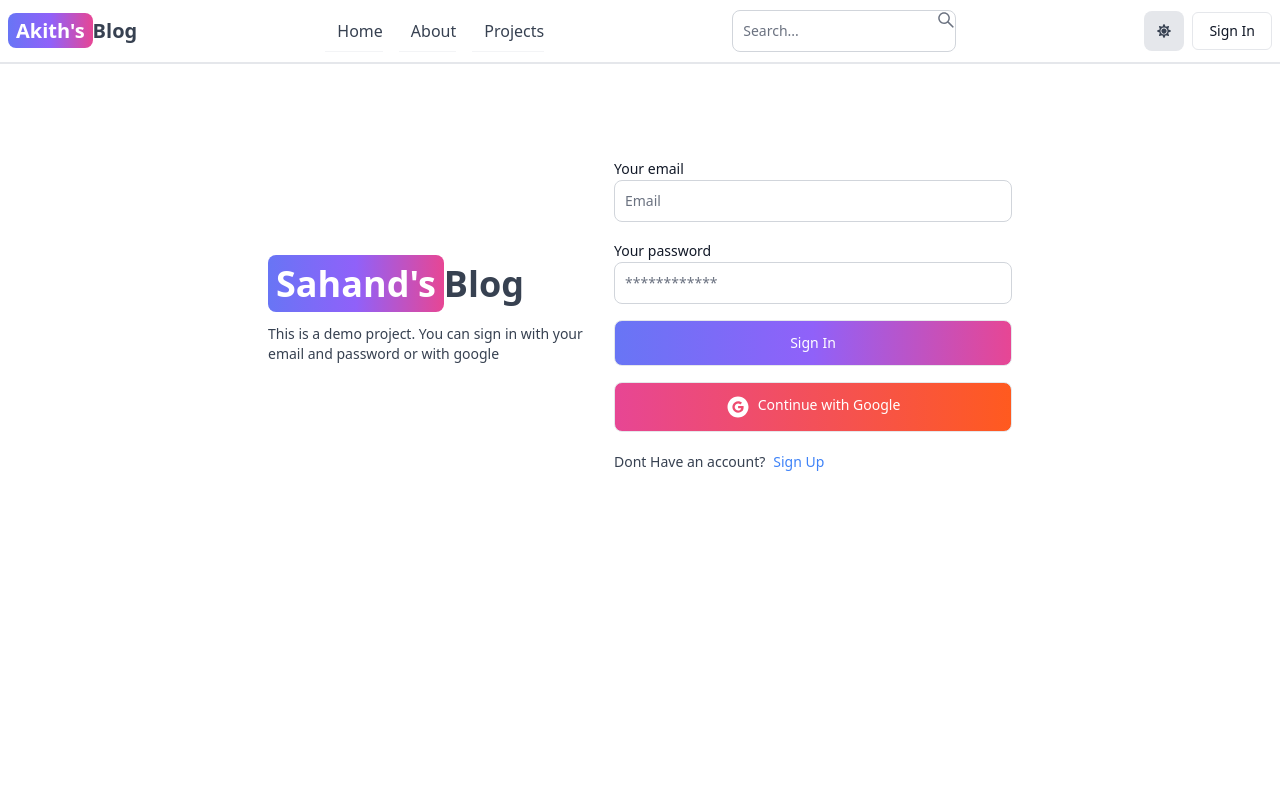
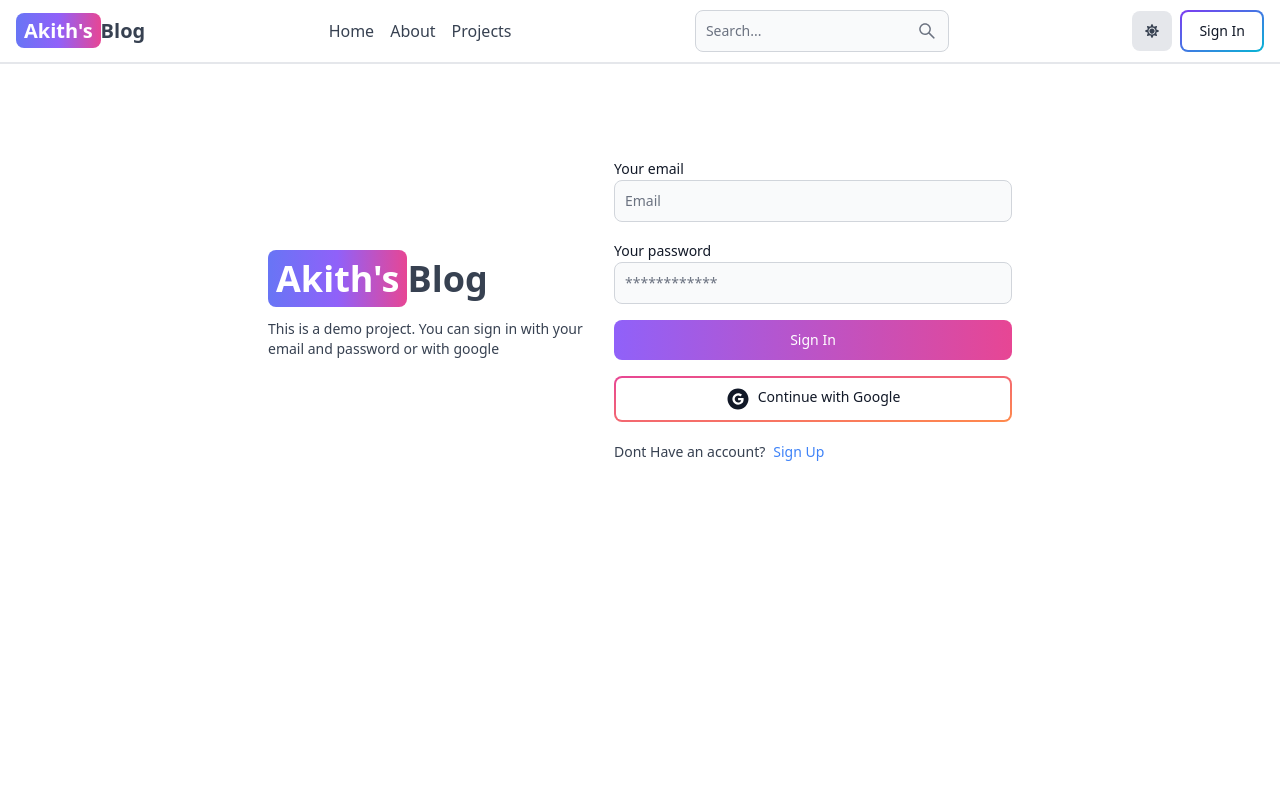
Before and after one commit to AkithJayalath/Mern-Blog, a React (Vite) app in the folder client/: page /sign-in in a window 1280 px wide. Shown: the top 800 px of the page. Built offline with nearby package versions, Linux system fonts and the light colour scheme; no server answers.

Commit message:
fixed flowbite error

```diff
--- a/client/src/component/DashProfile.jsx
+++ b/client/src/component/DashProfile.jsx
@@ -230,8 +230,8 @@ uploadTask.on(
         />
          <Button
           type='submit'
-          className='bg-gradient-to-r from-indigo-500
-            via-purple-500 to-pink-500 '
+          gradientDuoTone='purpleToBlue'
+          outline
           disabled={loading || imageFileUploading}
         >
           {loading ? 'Loading...' : 'Update'}
@@ -241,8 +241,8 @@ uploadTask.on(
             <Link to={'/create-post'}>
             <Button
               type='button'
-              className='w-full bg-gradient-to-r from-indigo-500
-            via-purple-500 to-pink-500 '
+              gradientDuoTone='purpleToPink'
+              className='w-full'
             >
               Create a post
             </Button>
@@ -257,8 +257,8 @@ uploadTask.on(
             <Link to={'/create-ad'}>
             <Button
               type='button'
-              className='w-full bg-gradient-to-r from-green-500
-             to-green-300 hover:bg-green-800'
+              gradientDuoTone='purpleToBlue'
+              className='w-full'
             >
               Create an ad
             </Button>
@@ -295,16 +295,16 @@ uploadTask.on(
       >
         <Modal.Header />
         <Modal.Body>
-              <div className="text-center">
+          <div className='text-center'>
             <HiOutlineExclamationCircle className='h-14 w-14 text-gray-400 dark:text-gray-200 mb-4 mx-auto' />
             <h3 className='mb-5 text-lg text-gray-500 dark:text-gray-400'>
               Are you sure you want to delete your account?
             </h3>
             <div className='flex justify-center gap-4'>
-                  <Button className='bg-red-500 py-1 px-3 ' onClick={handleDeleteUser}>
+              <Button color='failure' onClick={handleDeleteUser}>
                 Yes, I'm sure
               </Button>
-                  <Button color='gray' className='py-1 px-3 ' onClick={()=> setShowModal(false)}>
+              <Button color='gray' onClick={() => setShowModal(false)}>
                 No, cancel
               </Button>
             </div>
--- a/client/src/component/OAuth.jsx
+++ b/client/src/component/OAuth.jsx
@@ -35,10 +35,9 @@ export default function OAuth() {
         }
     }
   return (
-    <Button type="button" className="px-2 py-1 bg-gradient-to-r from-pink-500
-             to-orange-500 rounded-lg text-white" onClick={handleGoogleClick} >
-                <AiFillGoogleCircle  className='w-6 h-6 mr-2'/>
-                Continue with Google
-    </Button>
+    <Button type='button' gradientDuoTone='pinkToOrange' outline onClick={handleGoogleClick}>
+    <AiFillGoogleCircle className='w-6 h-6 mr-2'/>
+    Continue with Google
+</Button>
   )
 }
--- a/client/src/pages/CreateAd.jsx
+++ b/client/src/pages/CreateAd.jsx
@@ -92,8 +92,9 @@ export default function CreateAd() {
                 />
                 <Button
             type='button'
-                    className='hover:bg-gradient-to-r from-purple-500 to-blue-500 py-8 px-4 border-2 border-blue-500 text-black hover:text-white dark:text-white hover:border-transparent'
+            gradientDuoTone='purpleToBlue'
             size='sm'
+            outline
             onClick={handleUploadImage}
             disabled={imageUploadProgress}
           >
@@ -111,11 +112,7 @@ export default function CreateAd() {
                     }
                 </Button>
             </div>
-            {imageUploadError &&
-                <Alert className='bg-red-200 text-red-800'>
-                    {imageUploadError}
-                </Alert>
-            }
+            {imageUploadError && <Alert color='failure'>{imageUploadError}</Alert>}
 
             {formData.image && (
                 <img
@@ -125,11 +122,11 @@ export default function CreateAd() {
                 />
             )}
 
-            <Button type='submit'className='hover:bg-gradient-to-r from-purple-500 to-pink-500 bg-pink-500'>
+<Button type='submit' gradientDuoTone='purpleToPink'>
           Publish
         </Button>
         {publishError && (
-                <Alert className='bg-red-200 text-red-800 mt-5'>
+          <Alert className='mt-5' color='failure'>
             {publishError}
           </Alert>
            ) }
--- a/client/src/pages/CreatePost.jsx
+++ b/client/src/pages/CreatePost.jsx
@@ -109,8 +109,9 @@ export default function CreatePost() {
                 />
                 <Button
             type='button'
-                    className='hover:bg-gradient-to-r from-purple-500 to-blue-500 py-8 px-4 border-2 border-blue-500 text-black hover:text-white dark:text-white hover:border-transparent'
+            gradientDuoTone='purpleToBlue'
             size='sm'
+            outline
             onClick={handleUploadImage}
             disabled={imageUploadProgress}
           >
@@ -128,11 +129,7 @@ export default function CreatePost() {
                     }
                 </Button>
             </div>
-            {imageUploadError &&
-                <Alert className='bg-red-200 text-red-800'>
-                    {imageUploadError}
-                </Alert>
-            }
+            {imageUploadError && <Alert color='failure'>{imageUploadError}</Alert>}
 
             {formData.image && (
                 <img
@@ -149,11 +146,11 @@ export default function CreatePost() {
                 onChange={(value) => {setFormData({...formData, content: value });
             }}
             />
-           <Button type='submit'className='hover:bg-gradient-to-r from-purple-500 to-pink-500 bg-pink-500'>
-            Create
+           <Button type='submit' gradientDuoTone='purpleToPink'>
+          Publish
         </Button>
         {publishError && (
-                <Alert className='bg-red-200 text-red-800 mt-5'>
+          <Alert className='mt-5' color='failure'>
             {publishError}
           </Alert>
            ) }
--- a/client/src/pages/Signin.jsx
+++ b/client/src/pages/Signin.jsx
@@ -50,7 +50,7 @@ export default function SignIn() {
         >
             <span className='px-2 py-1 bg-gradient-to-r from-indigo-500
             via-purple-500 to-pink-500 rounded-lg text-white'>
-             Sahand's
+             Akith's
              </span>
             Blog
         </Link>
@@ -78,8 +78,11 @@ export default function SignIn() {
                 id="password"
                 style={{width:'398px'}} onChange={handleChange}/>
             </div>
-            <Button type="submit" className="px-2 py-1 bg-gradient-to-r from-indigo-500
-            via-purple-500 to-pink-500 rounded-lg text-white" disabled={loading}>
+            <Button
+              gradientDuoTone='purpleToPink'
+              type='submit'
+              disabled={loading}
+            >
               {
                 loading ? (
                   <>
--- a/client/tailwind.config.js
+++ b/client/tailwind.config.js
@@ -1,12 +1,14 @@
+const flowbite = require("flowbite-react/tailwind");
 /** @type {import('tailwindcss').Config} */
 export default {
   content: [
     './index.html',
     './src/**/*.{js,ts,jsx,tsx}',
     './node_modules/flowbite/**/*.{js,jsx,ts,tsx}',
+    flowbite.content(),
   ],
   theme: {
     extend: {},
   },
-  plugins: [require('flowbite/plugin'),  require('tailwind-scrollbar'),],
+  plugins: [flowbite.plugin(),require('flowbite/plugin'),  require('tailwind-scrollbar'),],
 };
```
Lines whose indentation alone changed are shown as unchanged.
